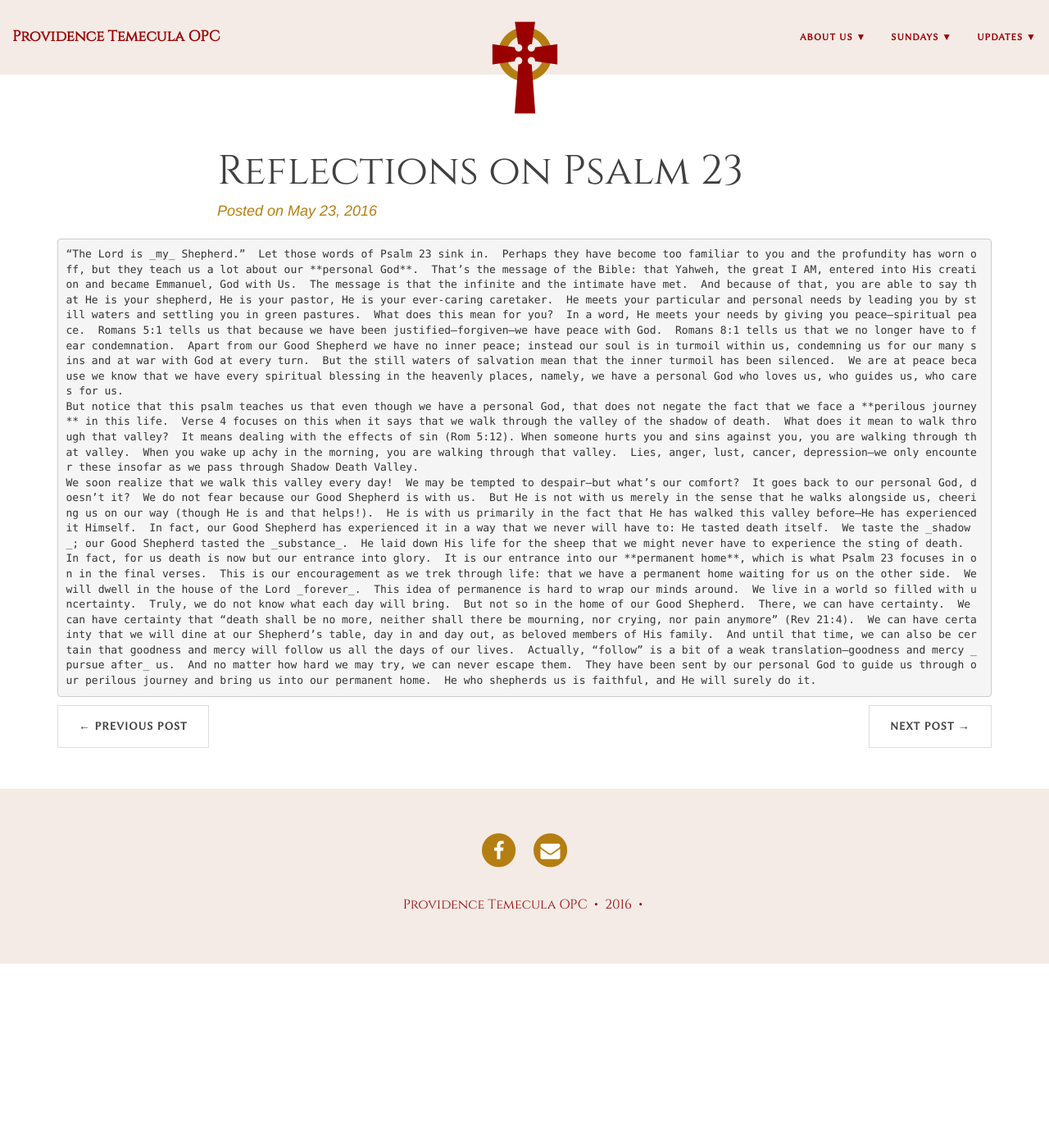
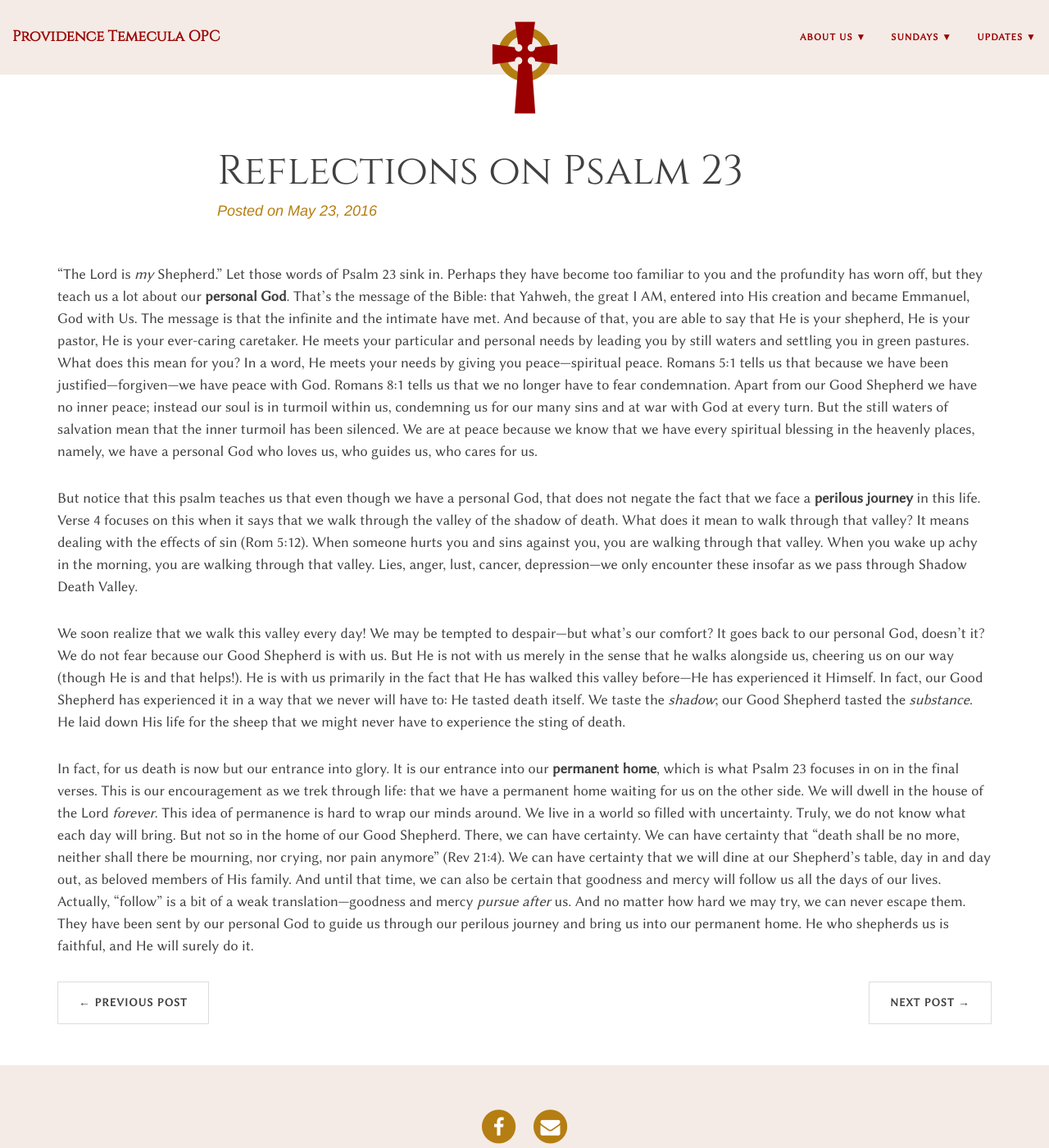
Before and after one commit to japodacaj/temeculaopc.github.io, a Jekyll site: the page built from _posts/blog/2016-05-23-reflections-on-psalm-23.md, in a window 1280 px wide and 1400 px high. Shown: the whole window at 82% size. Built offline with Jekyll 4.4.1, drawn with Linux system fonts in a browser that asks for light colours; nearby versions of some CDN libraries.

```diff
--- a/_posts/blog/2016-05-23-reflections-on-psalm-23.md
+++ b/_posts/blog/2016-05-23-reflections-on-psalm-23.md
@@ -1,10 +1,13 @@
 ---
+category: blog
 layout: post
-category: blog
 published: true
 title: Reflections on Psalm 23
 ---
-	“The Lord is _my_ Shepherd.”  Let those words of Psalm 23 sink in.  Perhaps they have become too familiar to you and the profundity has worn off, but they teach us a lot about our **personal God**.  That’s the message of the Bible: that Yahweh, the great I AM, entered into His creation and became Emmanuel, God with Us.  The message is that the infinite and the intimate have met.  And because of that, you are able to say that He is your shepherd, He is your pastor, He is your ever-caring caretaker.  He meets your particular and personal needs by leading you by still waters and settling you in green pastures.  What does this mean for you?  In a word, He meets your needs by giving you peace—spiritual peace.  Romans 5:1 tells us that because we have been justified—forgiven—we have peace with God.  Romans 8:1 tells us that we no longer have to fear condemnation.  Apart from our Good Shepherd we have no inner peace; instead our soul is in turmoil within us, condemning us for our many sins and at war with God at every turn.  But the still waters of salvation mean that the inner turmoil has been silenced.  We are at peace because we know that we have every spiritual blessing in the heavenly places, namely, we have a personal God who loves us, who guides us, who cares for us.
-	But notice that this psalm teaches us that even though we have a personal God, that does not negate the fact that we face a **perilous journey** in this life.  Verse 4 focuses on this when it says that we walk through the valley of the shadow of death.  What does it mean to walk through that valley?  It means dealing with the effects of sin (Rom 5:12). When someone hurts you and sins against you, you are walking through that valley.  When you wake up achy in the morning, you are walking through that valley.  Lies, anger, lust, cancer, depression—we only encounter these insofar as we pass through Shadow Death Valley.
-	We soon realize that we walk this valley every day!  We may be tempted to despair—but what’s our comfort?  It goes back to our personal God, doesn’t it?  We do not fear because our Good Shepherd is with us.  But He is not with us merely in the sense that he walks alongside us, cheering us on our way (though He is and that helps!).  He is with us primarily in the fact that He has walked this valley before—He has experienced it Himself.  In fact, our Good Shepherd has experienced it in a way that we never will have to: He tasted death itself.  We taste the _shadow_; our Good Shepherd tasted the _substance_.  He laid down His life for the sheep that we might never have to experience the sting of death.
-	In fact, for us death is now but our entrance into glory.  It is our entrance into our **permanent home**, which is what Psalm 23 focuses in on in the final verses.  This is our encouragement as we trek through life: that we have a permanent home waiting for us on the other side.  We will dwell in the house of the Lord _forever_.  This idea of permanence is hard to wrap our minds around.  We live in a world so filled with uncertainty.  Truly, we do not know what each day will bring.  But not so in the home of our Good Shepherd.  There, we can have certainty.  We can have certainty that “death shall be no more, neither shall there be mourning, nor crying, nor pain anymore” (Rev 21:4).  We can have certainty that we will dine at our Shepherd’s table, day in and day out, as beloved members of His family.  And until that time, we can also be certain that goodness and mercy will follow us all the days of our lives.  Actually, “follow” is a bit of a weak translation—goodness and mercy _pursue after_ us.  And no matter how hard we may try, we can never escape them.  They have been sent by our personal God to guide us through our perilous journey and bring us into our permanent home.  He who shepherds us is faithful, and He will surely do it.
+“The Lord is _my_ Shepherd.”  Let those words of Psalm 23 sink in.  Perhaps they have become too familiar to you and the profundity has worn off, but they teach us a lot about our **personal God**.  That’s the message of the Bible: that Yahweh, the great I AM, entered into His creation and became Emmanuel, God with Us.  The message is that the infinite and the intimate have met.  And because of that, you are able to say that He is your shepherd, He is your pastor, He is your ever-caring caretaker.  He meets your particular and personal needs by leading you by still waters and settling you in green pastures.  What does this mean for you?  In a word, He meets your needs by giving you peace—spiritual peace.  Romans 5:1 tells us that because we have been justified—forgiven—we have peace with God.  Romans 8:1 tells us that we no longer have to fear condemnation.  Apart from our Good Shepherd we have no inner peace; instead our soul is in turmoil within us, condemning us for our many sins and at war with God at every turn.  But the still waters of salvation mean that the inner turmoil has been silenced.  We are at peace because we know that we have every spiritual blessing in the heavenly places, namely, we have a personal God who loves us, who guides us, who cares for us.
+
+But notice that this psalm teaches us that even though we have a personal God, that does not negate the fact that we face a **perilous journey** in this life.  Verse 4 focuses on this when it says that we walk through the valley of the shadow of death.  What does it mean to walk through that valley?  It means dealing with the effects of sin (Rom 5:12). When someone hurts you and sins against you, you are walking through that valley.  When you wake up achy in the morning, you are walking through that valley.  Lies, anger, lust, cancer, depression—we only encounter these insofar as we pass through Shadow Death Valley.
+
+We soon realize that we walk this valley every day!  We may be tempted to despair—but what’s our comfort?  It goes back to our personal God, doesn’t it?  We do not fear because our Good Shepherd is with us.  But He is not with us merely in the sense that he walks alongside us, cheering us on our way (though He is and that helps!).  He is with us primarily in the fact that He has walked this valley before—He has experienced it Himself.  In fact, our Good Shepherd has experienced it in a way that we never will have to: He tasted death itself.  We taste the _shadow_; our Good Shepherd tasted the _substance_.  He laid down His life for the sheep that we might never have to experience the sting of death.
+
+In fact, for us death is now but our entrance into glory.  It is our entrance into our **permanent home**, which is what Psalm 23 focuses in on in the final verses.  This is our encouragement as we trek through life: that we have a permanent home waiting for us on the other side.  We will dwell in the house of the Lord _forever_.  This idea of permanence is hard to wrap our minds around.  We live in a world so filled with uncertainty.  Truly, we do not know what each day will bring.  But not so in the home of our Good Shepherd.  There, we can have certainty.  We can have certainty that “death shall be no more, neither shall there be mourning, nor crying, nor pain anymore” (Rev 21:4).  We can have certainty that we will dine at our Shepherd’s table, day in and day out, as beloved members of His family.  And until that time, we can also be certain that goodness and mercy will follow us all the days of our lives.  Actually, “follow” is a bit of a weak translation—goodness and mercy _pursue after_ us.  And no matter how hard we may try, we can never escape them.  They have been sent by our personal God to guide us through our perilous journey and bring us into our permanent home.  He who shepherds us is faithful, and He will surely do it.
```
